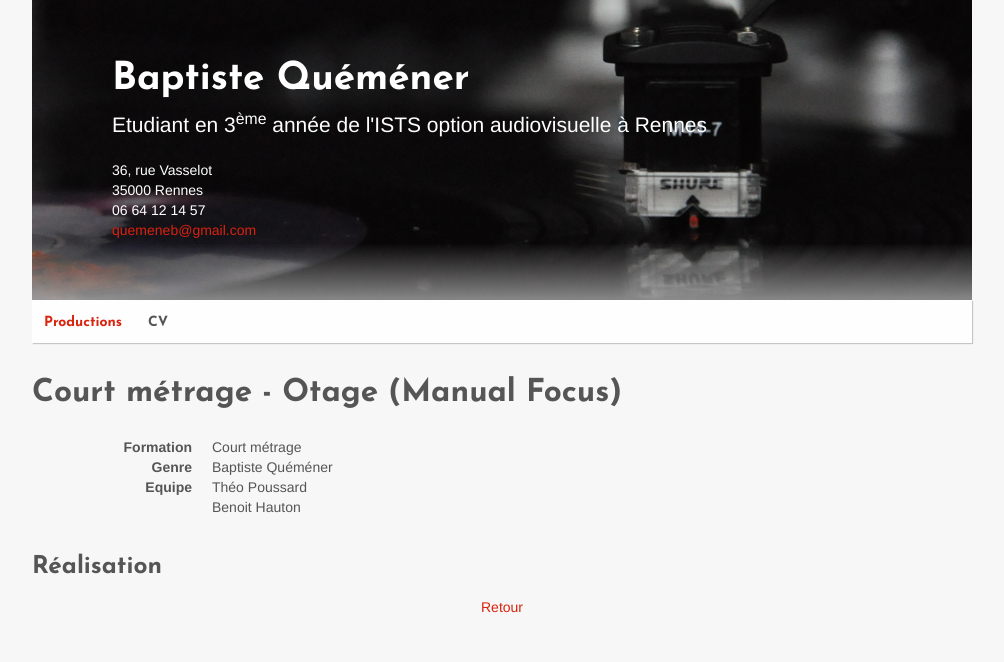
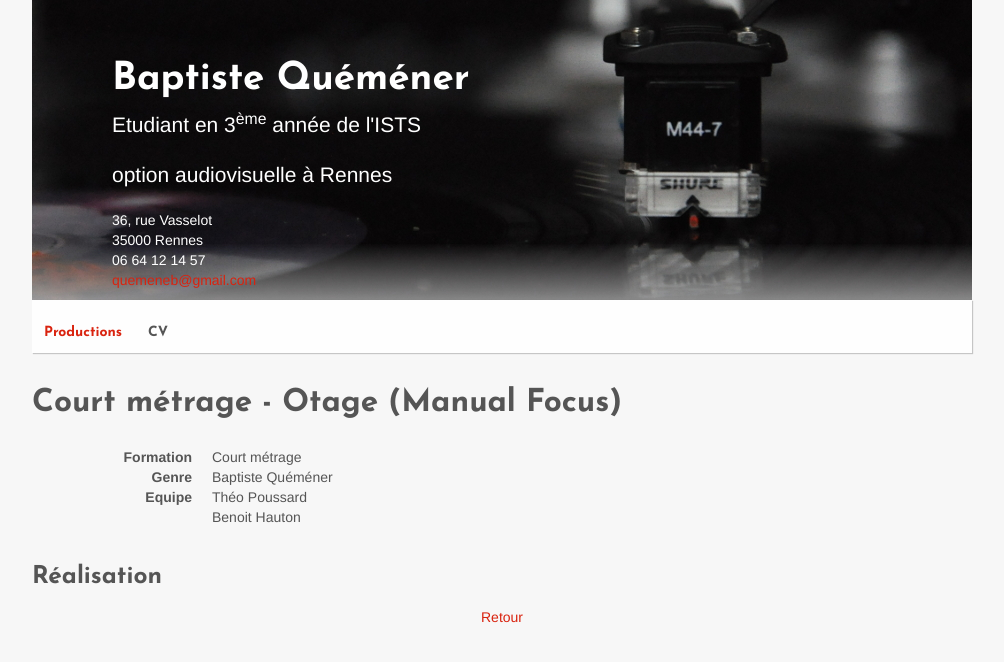
Before and after one commit to Baptisteq/baptisteq.github.com, a Jekyll site: the page built from otage.md, in a window 1280 px wide. Shown: the top 662 px of the page, without its empty margins (138-1142 px from the left). Built offline with Jekyll 4.4.1, drawn with Linux system fonts in a browser that asks for light colours.

Commit message:
Update default.html

```diff
--- a/_layouts/default.html
+++ b/_layouts/default.html
@@ -24,7 +24,8 @@
                     <div class="span1"></div>
                     <div class="span11">
                         <h1>Baptiste Quéméner</h1>
-                        <p class="lead">Etudiant en 3<sup>ème</sup> année de l'ISTS option audiovisuelle à Rennes</p>
+                        <p class="lead">Etudiant en 3<sup>ème</sup> année de l'ISTS</p>
+                        <p class="lead">option audiovisuelle à Rennes</p>
                     </div>
                 </div>
                 <div class="row">
```
